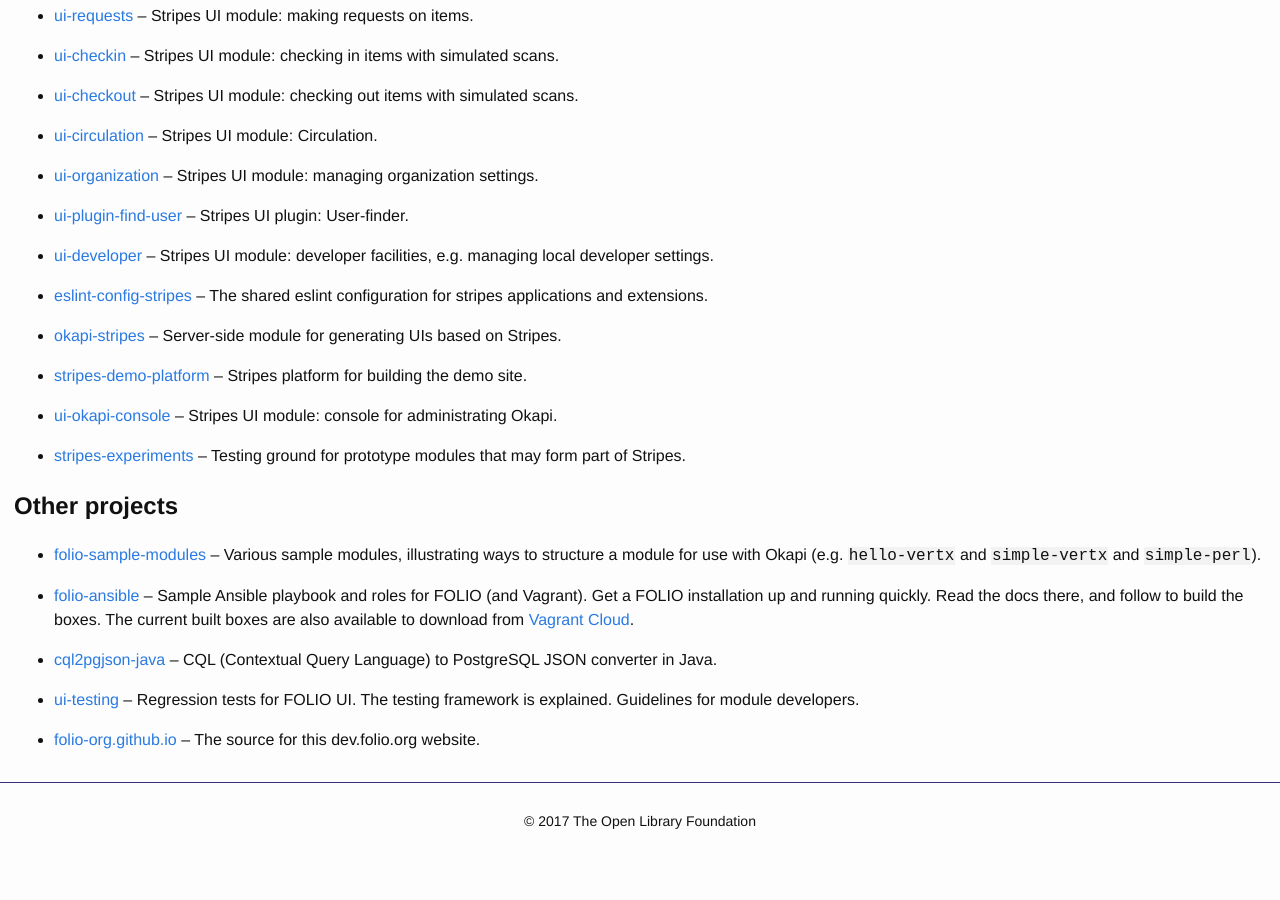
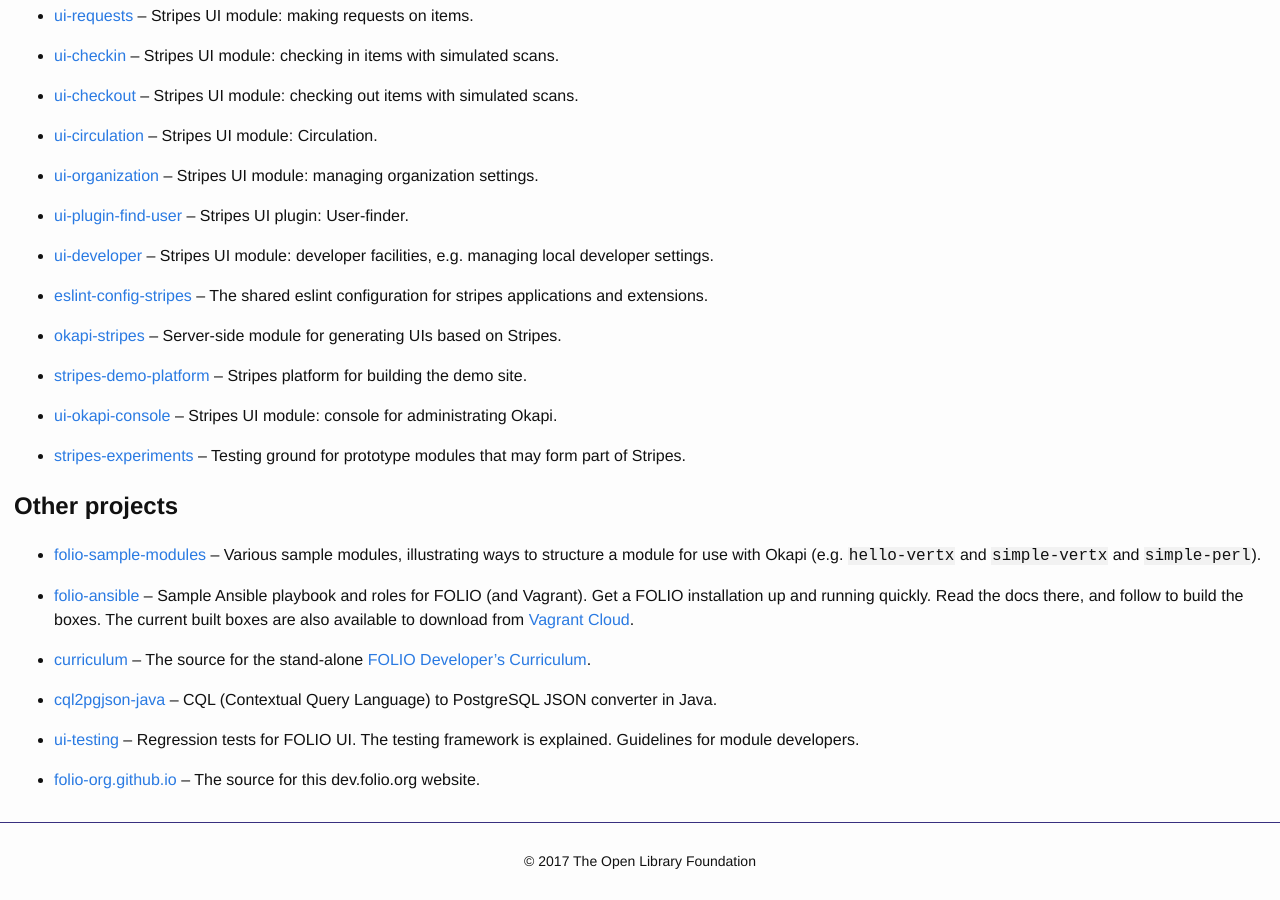
Before and after one commit to folio-org/folio-org.github.io, a Jekyll site: the page built from source-code/index.md, in a window 1280 px wide and 900 px high, scrolled down 2179 px. Built offline with Jekyll 4.4.1, drawn with Linux system fonts in a browser that asks for light colours; nearby versions of some CDN libraries; before the commit the page ends 3039 px from its top, so only the background shows below that.

Commit message:
Link to curriculum source-code FOLIO-359

```diff
--- a/source-code/index.md
+++ b/source-code/index.md
@@ -226,6 +226,9 @@
   The current built boxes are also available to download from
   [Vagrant Cloud](https://app.vagrantup.com/folio).
 
+- [curriculum](https://github.com/folio-org/curriculum)
+  -- The source for the stand-alone [FOLIO Developer's Curriculum](http://dev.folio.org/curriculum).
+
 - [cql2pgjson-java](https://github.com/folio-org/cql2pgjson-java)
   -- CQL (Contextual Query Language) to PostgreSQL JSON converter in Java.
 
```
